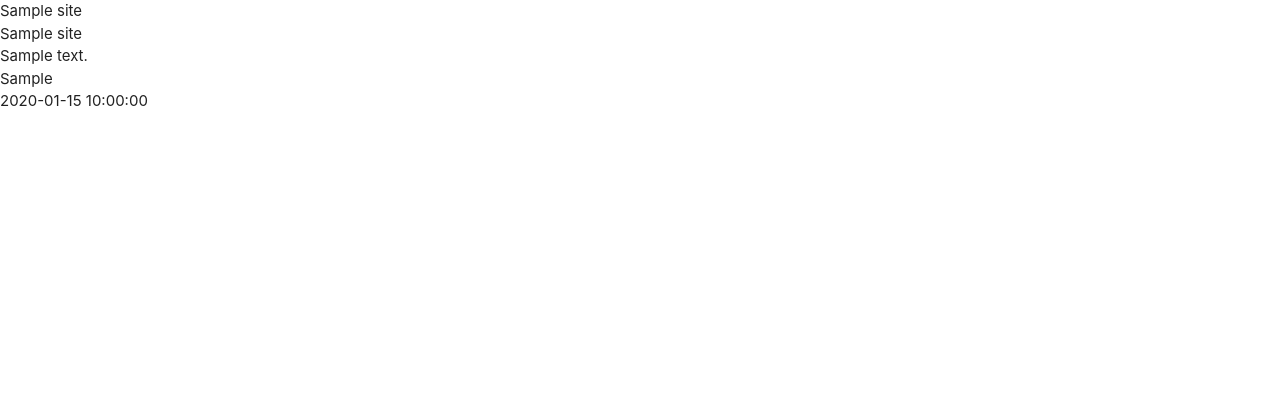
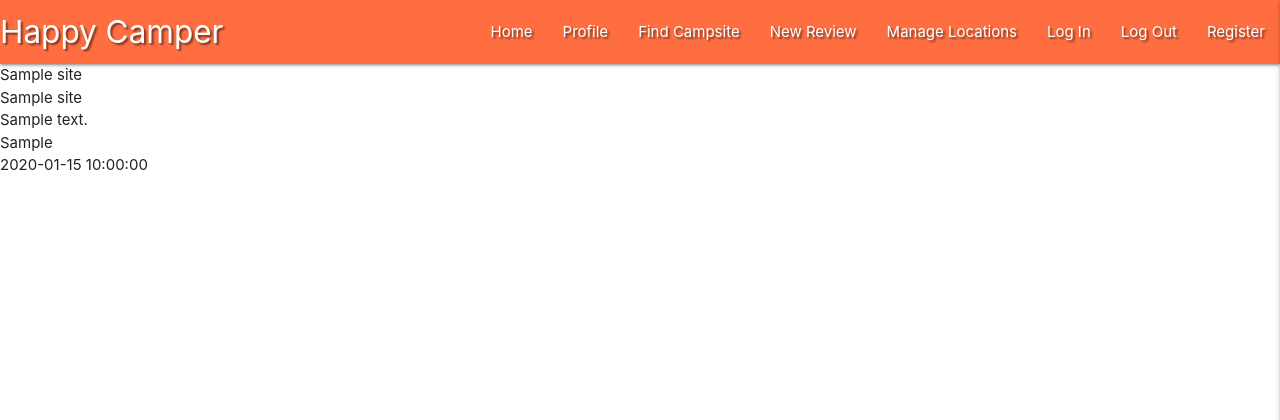
Before and after one commit to EmmaJane22/HappyCamper, a Flask app: page / in a window 1280 px wide. Shown: the top 420 px of the page. Run offline with Flask 2, Linux system fonts and the light colour scheme; a database or web service that is not in the repository returns one stand-in record (values such as "Sample title"); some libraries are stand-ins or nearby versions.

Commit message:
Added Materialize Navbar

```diff
--- a/static/css/style.css
+++ b/static/css/style.css
@@ -0,0 +1,3 @@
+.text-shadow {
+    text-shadow: 2px 2px 2px rgba(0, 0, 0, 0.5);
+}
--- a/static/js/script.js
+++ b/static/js/script.js
@@ -0,0 +1,3 @@
+$(document).ready(function(){
+    $('.sidenav').sidenav({edge: "right"});
+  });
--- a/templates/base.html
+++ b/templates/base.html
@@ -17,6 +17,39 @@
 </head>
 <body>
 
+    <header>
+        <!--Materialize Top Nav Bar-->
+        <nav class="nav-extended text-shadow #ff6e40 deep-orange accent-2">
+            <div class="nav-wrapper">
+              <a href="{{ url_for('get_sites') }}" class="brand-logo">Happy Camper</a>
+              <a href="#" data-target="mobile-demo" class="sidenav-trigger right"><i class="fa-solid fa-bars"></i></a>
+              <ul class="right hide-on-med-and-down">
+                <li><a href="{{ url_for('get_sites') }}">Home</a></li>
+                <li><a href="#">Profile</a></li>
+                <li><a href="#">Find Campsite</a></li>
+                <li><a href="#">New Review</a></li>
+                <li><a href="#">Manage Locations</a></li>
+                <li><a href="#">Log In</a></li>
+                <li><a href="#">Log Out</a></li>
+                <li><a href="#">Register</a></li>
+              </ul>
+            </div>
+        </nav>
+
+        <!--Materialize Mobile Collapse Button Nav Bar-->
+        <ul class="sidenav" id="mobile-demo">
+            <li><h4 class="center-align deep-orange-text text-darken-4">Happy Camper</h4></li>
+            <li><a href="{{ url_for('get_sites') }}">Home</a></li>
+            <li><a href="#">Profile</a></li>
+            <li><a href="#">Find Campsite</a></li>
+            <li><a href="#">New Review</a></li>
+            <li><a href="#">Manage Locations</a></li>
+            <li><a href="#">Log In</a></li>
+            <li><a href="#">Log Out</a></li>
+            <li><a href="#">Register</a></li>
+        </ul>
+    </header>
+
     {% block content %}
     {% endblock %}
 
```
